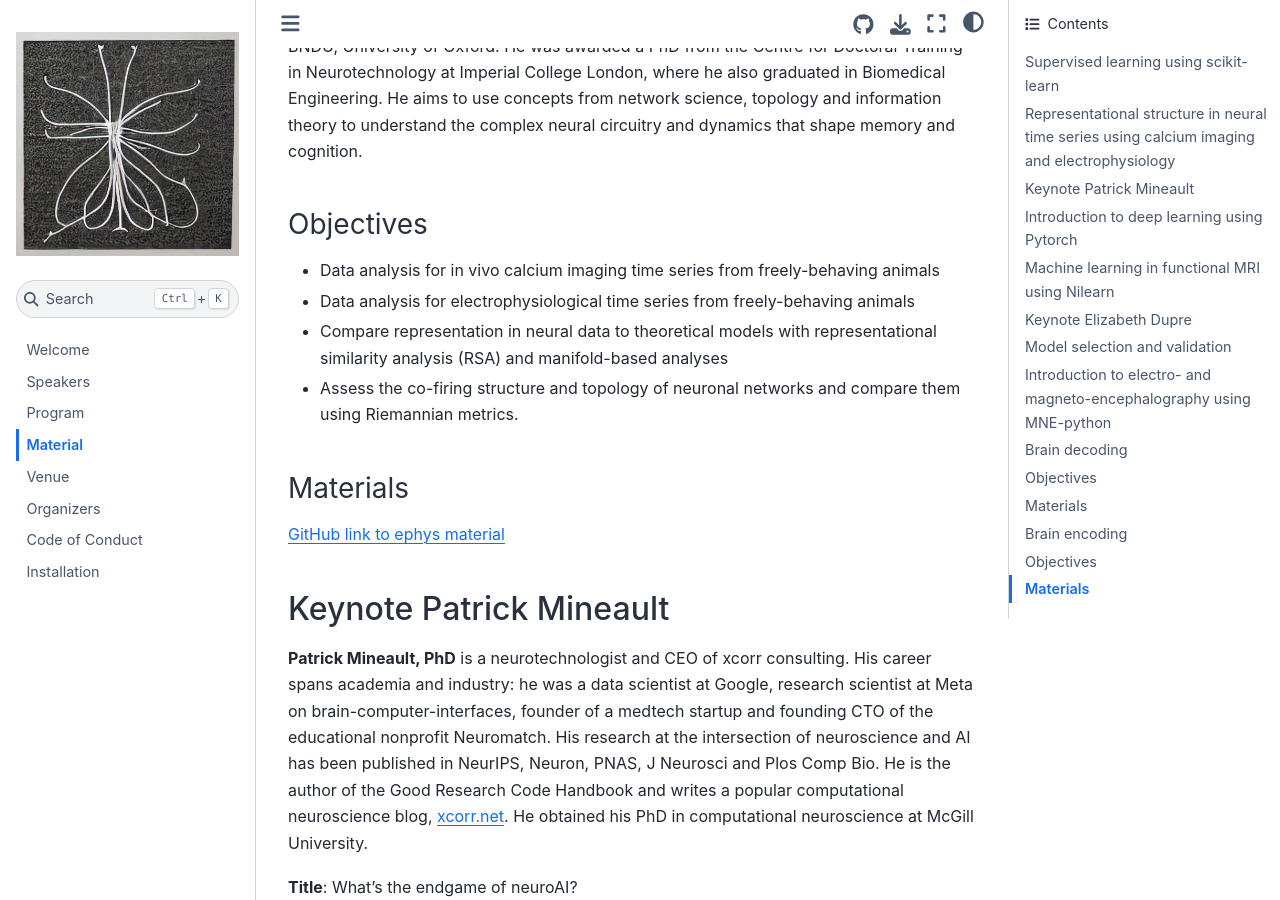
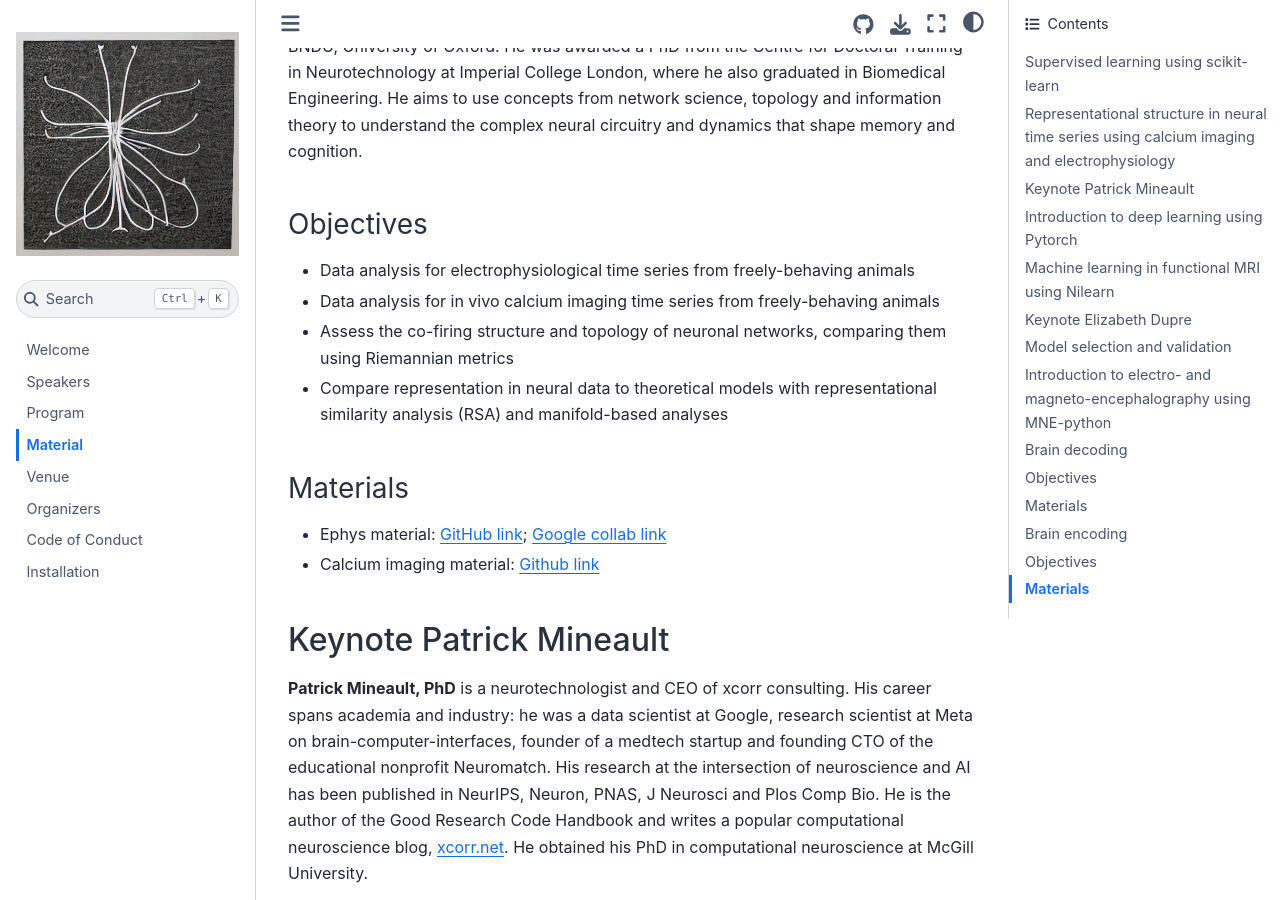
Before and after one commit to main-educational/main-educational.github.io, a Jupyter Book: the page built from content/material.md, in a window 1280 px wide and 900 px high, scrolled down 1251 px. Built offline with Jupyter Book 1.0.4 settings and Sphinx 7.4.7 and the Sphinx Book theme 1.1.4, drawn with Linux system fonts in a browser that asks for light colours.

Commit message:
Added Ca material link

```diff
--- a/content/material.md
+++ b/content/material.md
@@ -27,13 +27,16 @@ Nikhil Bhagwat
 **Giuseppe P Gava, PhD** is a postdoctoral neuroscientist in the Dupret Lab at the MRC BNDU, University of Oxford. He was awarded a PhD from the Centre for Doctoral Training in Neurotechnology at Imperial College London, where he also graduated in Biomedical Engineering. He aims to use concepts from network science, topology and information theory to understand the complex neural circuitry and dynamics that shape memory and cognition.
 
 ### Objectives
+ * Data analysis for electrophysiological time series from freely-behaving animals
  * Data analysis for in vivo calcium imaging time series from freely-behaving animals
- * Data analysis for electrophysiological time series from freely-behaving animals
+ * Assess the co-firing structure and topology of neuronal networks, comparing them using Riemannian metrics
  * Compare representation in neural data to theoretical models with representational similarity analysis (RSA) and manifold-based analyses
- * Assess the co-firing structure and topology of neuronal networks and compare them using Riemannian metrics.
+
 
 ### Materials
-[GitHub link to ephys material](https://github.com/drsax93/cofiringTopology)
+ * Ephys material: [GitHub link](https://github.com/drsax93/cofiringTopology);
+[Google collab link](https://colab.research.google.com/drive/1eQjaabGHZFHwYjiM516S0UjeL9B3-2iZ#scrollTo=Rvuf55uzAKXn)
+ * Calcium imaging material: [Github link](https://github.com/jquinnlee/MAIN_2022_calRSA/blob/main/MAIN2022_calciumRSA_demo.ipynb)
 
 ## Keynote Patrick Mineault
 
```
